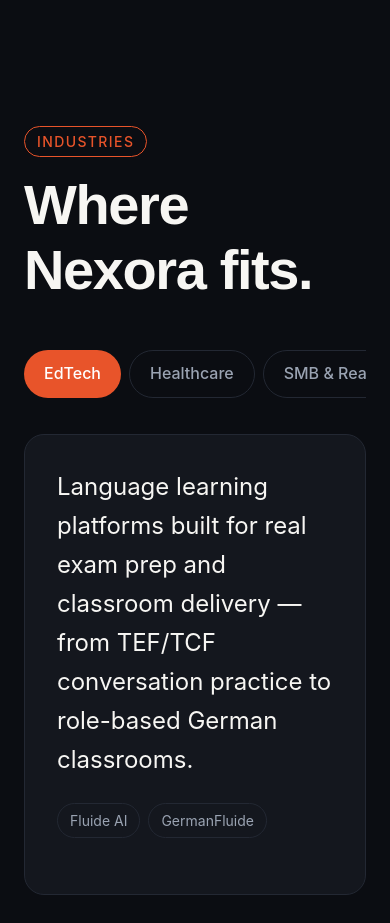
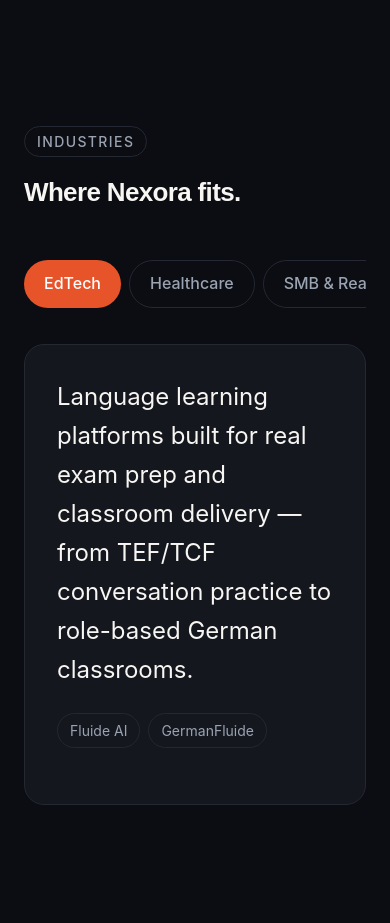
Before and after one commit to abdulhadihasankhan-art/nexora, a Next.js app: page / in a window 390 px wide. Shown: the part 5360-6283 px from the top of the page. Built offline with nearby package versions, Linux system fonts and the light colour scheme.

Commit message:
Update Industries.tsx

```diff
--- a/components/sections/Industries.tsx
+++ b/components/sections/Industries.tsx
@@ -3,7 +3,7 @@
 
 import { useState } from "react";
 import { motion, AnimatePresence } from "framer-motion";
-import { INDUSTRIES, CALENDAR_URL } from "@/lib/constants";
+import { INDUSTRIES, CALENDAR_URL, CTA_LABEL } from "@/lib/constants";
 
 export function Industries() {
   const [active, setActive] = useState<string>("EdTech");
@@ -13,10 +13,10 @@ export function Industries() {
     <section id="industries" className="py-24 px-6">
       <div className="max-w-[1280px] mx-auto">
         <div className="max-w-xl mb-12">
-          <div className="inline-block text-xs font-medium tracking-widest uppercase mb-4 px-3 py-1 rounded-pill border border-accent text-accent">
+          <div className="inline-block text-xs font-medium tracking-widest uppercase mb-4 px-3 py-1 rounded-pill border border-border text-muted">
             Industries
           </div>
-          <h2 className="text-3xl md:text-2xl font-display font-semibold tracking-tight">
+          <h2 className="text-[26px] md:text-2xl font-display font-semibold tracking-tight">
             Where Nexora fits.
           </h2>
         </div>
@@ -68,7 +68,7 @@ export function Industries() {
                   rel="noopener noreferrer"
                   className="btn-primary inline-flex items-center focus-visible-ring"
                 >
-                  Book a Free Call
+                  {CTA_LABEL}
                 </a>
                 <p className="text-muted text-sm mt-3">
                   Not sure which website is right for your business? Let&apos;s talk.
```
